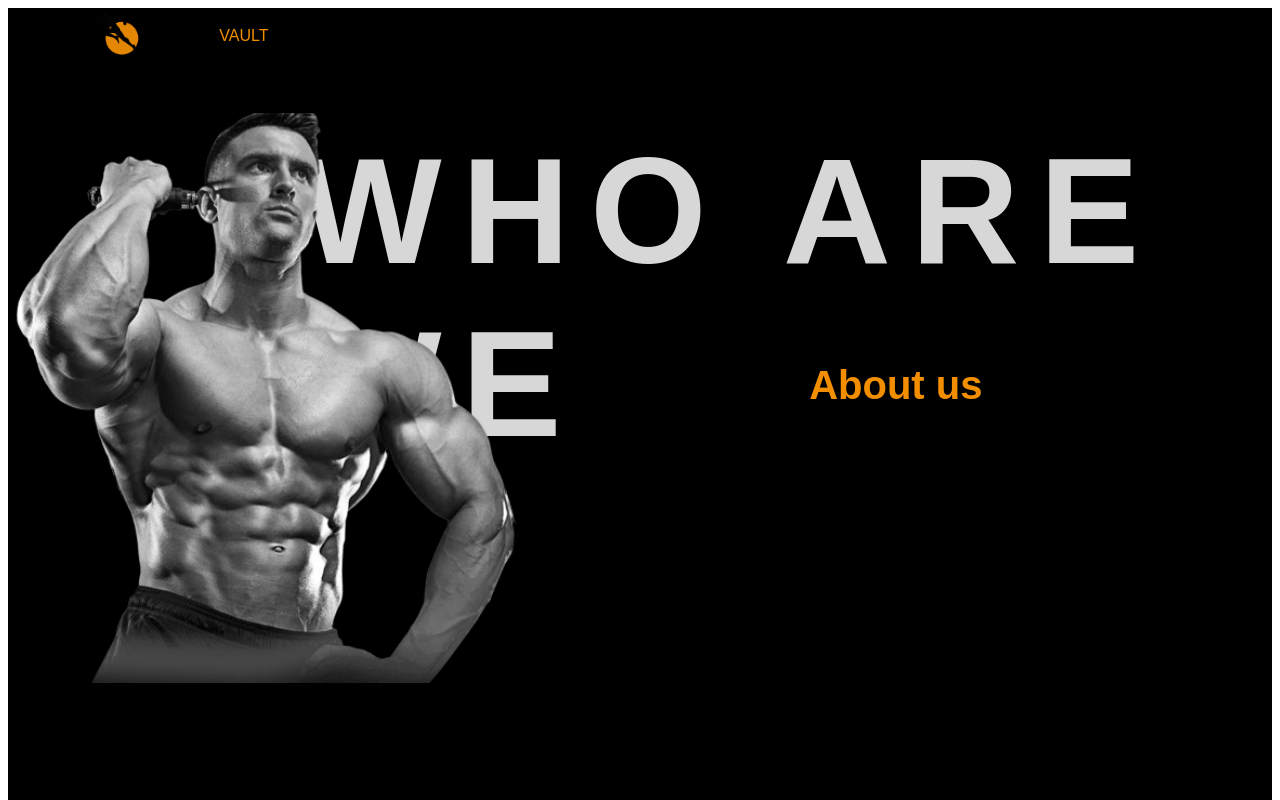
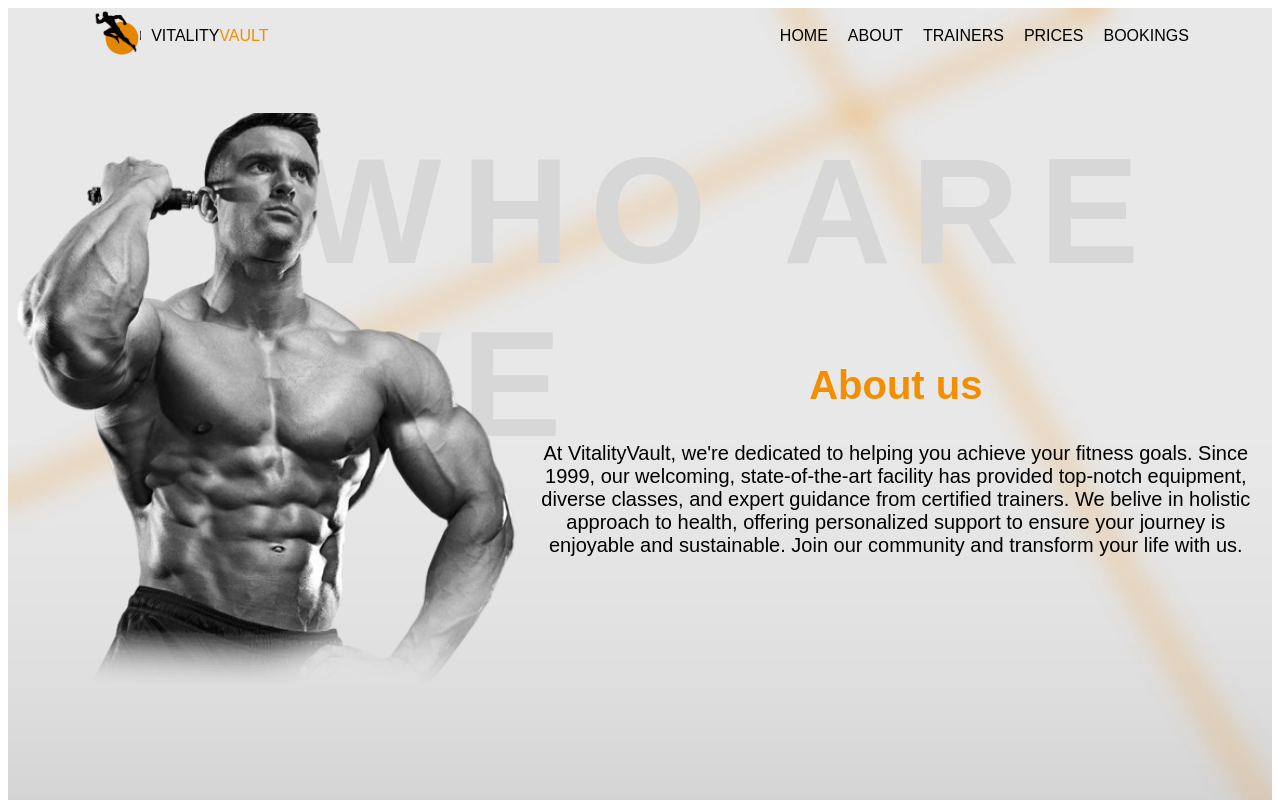
Before and after one commit to mcgarretronald/Vitality-Studio, a React (Vite) app: page / in a window 1280 px wide. Shown: the top 800 px of the page. Built offline with nearby package versions, Linux system fonts and the light colour scheme.

Commit message:
first commit

```diff
--- a/src/index.css
+++ b/src/index.css
@@ -1,8 +1,7 @@
 #root{
-    background-color: black;
-    /* background-image: url("/src/assets/background\ web\ 1.jpg");
+    background-image: url("/src/assets/background\ web\ 1.jpg");
     background-repeat: no-repeat;
     background-size: cover;
  z-index: -1;
-    font-family: "Oswald", sans-serif; */
+    font-family: "Oswald", sans-serif;
 }
```
